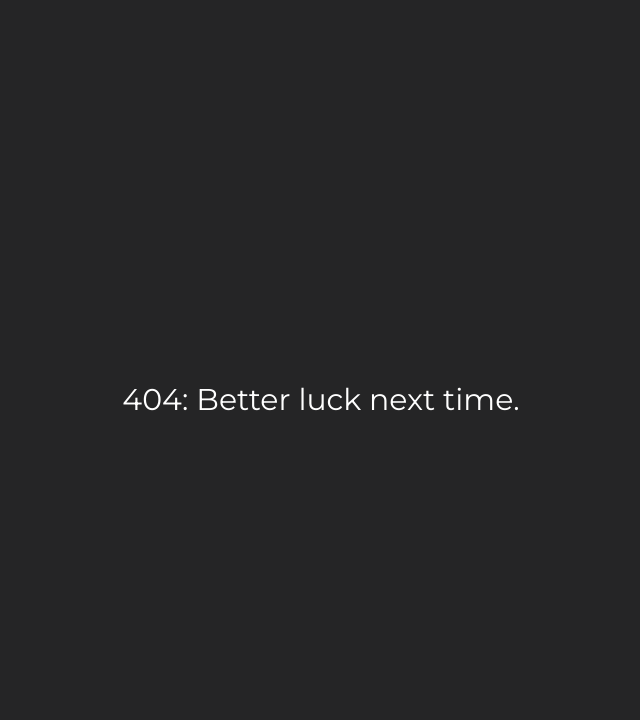
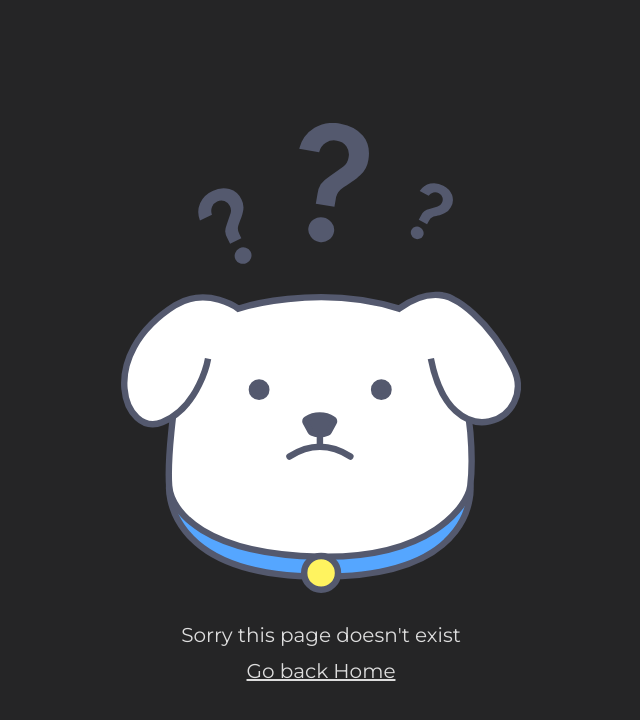
Before and after one commit to jfmadridc/pet-store, a React (Create React App) app: page /posts/1 in a window 1280 px wide. Before the commit this address had no page. Shown: the top 720 px of the page, without its empty margins (319-959 px from the left). Built offline with nearby package versions, Linux system fonts and the light colour scheme.

Commit message:
improving the 404 page and adding img

```diff
--- a/src/assets/css/404.css
+++ b/src/assets/css/404.css
@@ -11,5 +11,13 @@
 }
 
 .notfound-link {
-  color: var(--primary-color);
 }
+
+.main-404 a {
+	text-decoration: underline;
+}
+.main-404 {
+	height: 100vh;
+	background-color: #252526;
+	color: #dddddd;
+}
--- a/src/pages/Error.jsx
+++ b/src/pages/Error.jsx
@@ -1,18 +1,15 @@
+import image from "../assets/img/doguito404.svg";
+import "../assets/css/404.css";
+
 const Error = () => {
 	return (
-		<h1
-			style={{
-				display: "flex",
-				justifyContent: "center",
-				alignItems: "center",
-				minHeight: "100vh",
-				color: "#FFF",
-				backgroundColor: "#252526",
-				fontSize: "30px",
-			}}
-		>
-			404: Better luck next time.
-		</h1>
+		<main className="container flex flex--center flex--column main-404">
+			<img className="dog-image" src={image} alt="Doguito" />
+			<p className="notfound-text">Sorry this page doesn't exist</p>
+			<a className="notfound-text" href="http://localhost:3000">
+				Go back Home
+			</a>
+		</main>
 	);
 };
 
```
Lines whose indentation alone changed are shown as unchanged.
